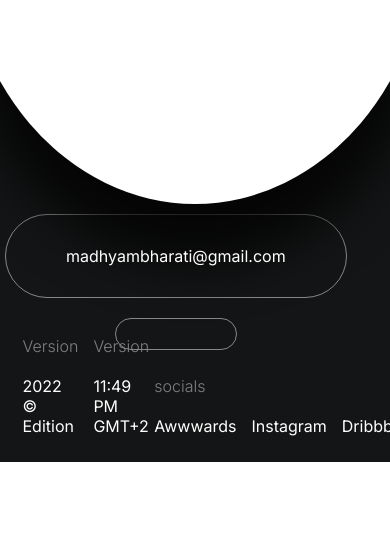
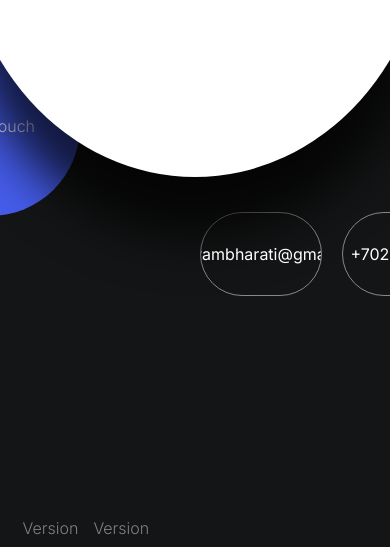
Before and after one commit to Madhyam123/Potfolio__, a Next.js app: page / in a window 390 px wide. Shown: the part 3440-3987 px from the top of the page. Before the commit the page ends 3902 px from the top, so only its background shows below. Built offline with nearby package versions, Linux system fonts and the light colour scheme.

Commit message:
Update style.module.scss

```diff
--- a/src/components/Contact/style.module.scss
+++ b/src/components/Contact/style.module.scss
@@ -129,29 +129,29 @@
 
 }
 
-@media (max-width:600px) {
-    .nav{
-        position: absolute;
-        left: -50%;
-        display: flex;
-        flex-direction: column;
-        align-items: center;
-        justify-content: center;
-    }
-    .button{
-        width: 30px;
-        height: 30px;
-    }
-    .no{
-  display: none;
-    }
-    .buttonContainer{
-        position: relative;
-    }
-    .button{
-        position: absolute;
-        left: 50vw;
-        top: -5vw
-    }
+// @media (max-width:600px) {
+//     .nav{
+//         position: absolute;
+//         left: -50%;
+//         display: flex;
+//         flex-direction: column;
+//         align-items: center;
+//         justify-content: center;
+//     }
+//     .button{
+//         width: 30px;
+//         height: 30px;
+//     }
+//     .no{
+//   display: none;
+//     }
+//     .buttonContainer{
+//         position: relative;
+//     }
+//     .button{
+//         position: absolute;
+//         left: 50vw;
+//         top: -5vw
+//     }
 
-}
+// }
```
